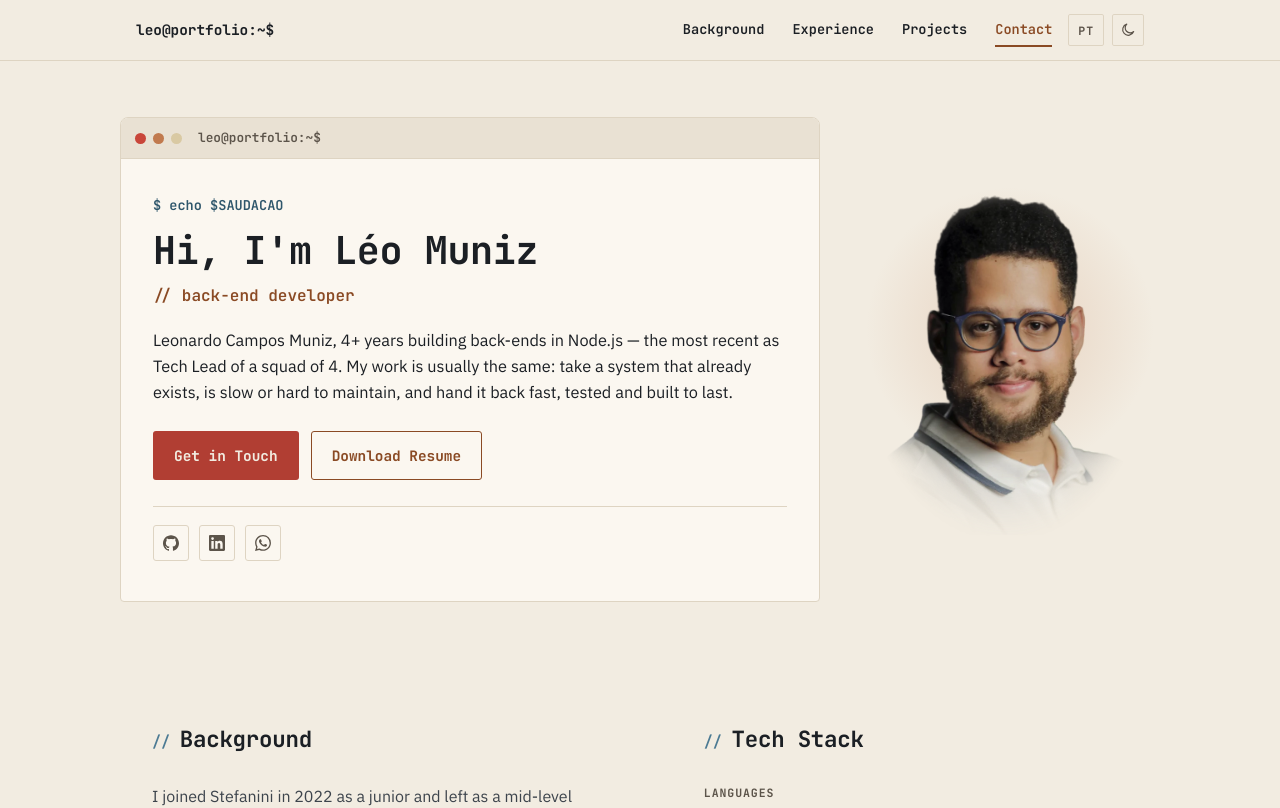
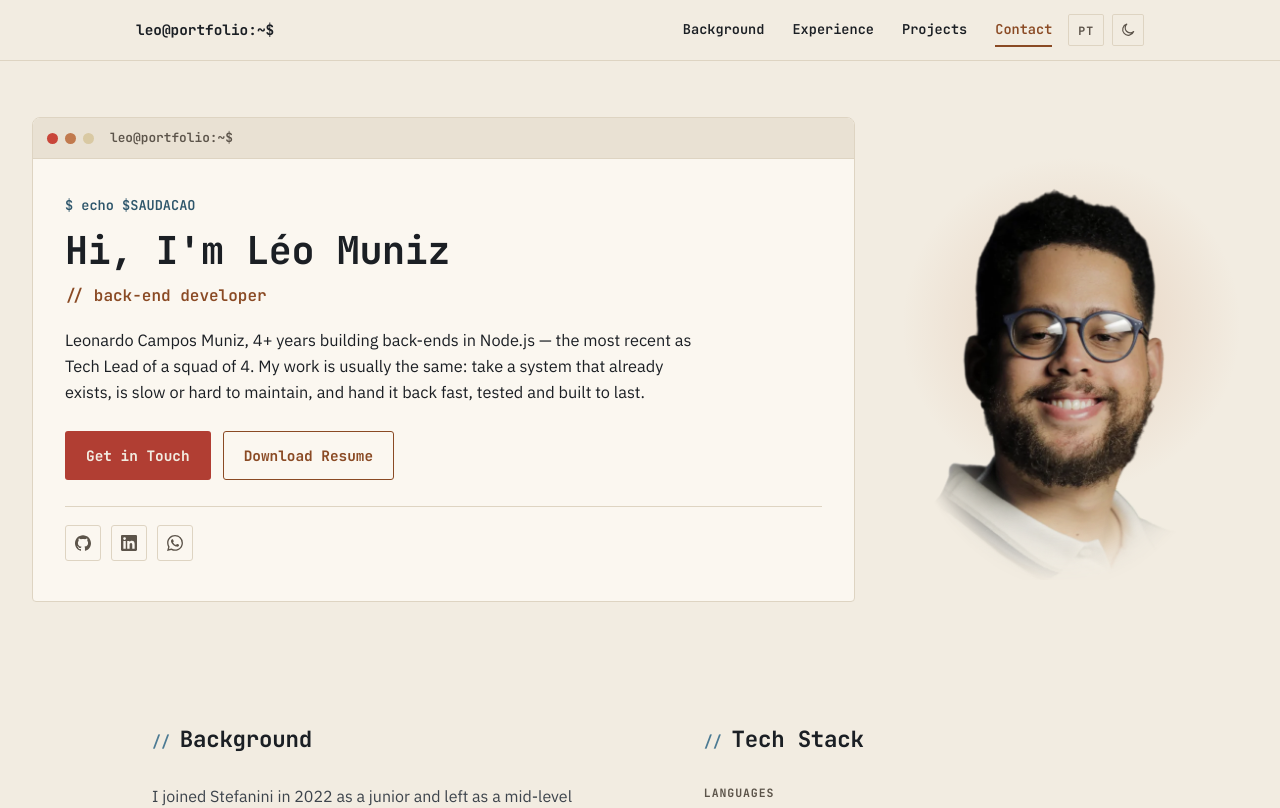
Before and after one commit to leonardomuniz/portfolio, a React (Vite) app: page / in a window 1280 px wide. Shown: the top 808 px of the page. Built offline with nearby package versions, Linux system fonts and the light colour scheme.

Commit message:
feat: redimenciona hero

```diff
--- a/src/components/Hero/Hero.css
+++ b/src/components/Hero/Hero.css
@@ -4,22 +4,19 @@
 
 /* ==========================================================
    GRADE: TERMINAL + RETRATO
-   No celular o retrato vem antes do terminal (order: -1),
-   pequeno e centralizado. A partir de 960px os dois dividem
-   a largura 70/30, com o retrato à direita.
+   Mesma largura dos Projetos (--max-width-wide), mais larga que
+   as seções de texto. A partir de 960px terminal e retrato
+   dividem a largura 70/30. Abaixo disso o retrato não aparece:
+   empilhado em cima do terminal, ficava um rosto solto acima da
+   janela.
 =========================================================== */
 .hero-grade {
-  max-width: var(--max-width);
+  max-width: var(--max-width-wide);
   margin: 0 auto;
-  display: flex;
-  flex-direction: column;
-  gap: 12px;
 }
 
 .hero-retrato {
-  order: -1;
-  width: min(220px, 60%);
-  margin: 0 auto;
+  display: none;
 }
 
 @media (min-width: 960px) {
@@ -31,8 +28,7 @@
   }
 
   .hero-retrato {
-    order: 0;
-    width: 100%;
+    display: block;
   }
 }
 
--- a/src/components/Hero/Retrato/Retrato.tsx
+++ b/src/components/Hero/Retrato/Retrato.tsx
@@ -11,6 +11,9 @@ const FOTOS = ['/foto_leo_1.webp', '/foto_leo_2.webp', '/foto_leo_3.webp']
  * as três fotos em loop. Só a primeira é anunciada ao leitor de tela — as
  * outras são a mesma pessoa e ficam aria-hidden. Com movimento reduzido,
  * fica só a primeira foto, parada.
+ *
+ * No celular o Hero esconde o retrato (display: none); com loading="lazy"
+ * as fotos nem são baixadas lá, porque imagem sem caixa nunca "entra" na tela.
  */
 function Retrato() {
   const { textos } = useIdioma()
@@ -27,6 +30,7 @@ function Retrato() {
             aria-hidden={i === 0 ? undefined : true}
             width={720}
             height={900}
+            loading="lazy"
             decoding="async"
           />
         ))}
--- a/src/components/Projetos/Projetos.css
+++ b/src/components/Projetos/Projetos.css
@@ -11,7 +11,7 @@
   .projeto-lista {
     grid-template-columns: repeat(3, 1fr);
     /* Escapa do container da seção para ficar mais largo que o resto. */
-    width: min(1320px, calc(100vw - 64px));
+    width: min(var(--max-width-wide), calc(100vw - 64px));
     position: relative;
     left: 50%;
     transform: translateX(-50%);
--- a/src/index.css
+++ b/src/index.css
@@ -20,6 +20,9 @@
   --font-sans: 'IBM Plex Sans', -apple-system, BlinkMacSystemFont, 'Segoe UI', sans-serif;
 
   --max-width: 1040px;
+  /* Hero e Projetos escapam da coluna de texto e ficam mais largos
+     que o resto — é a quebra visual entre as seções. */
+  --max-width-wide: 1320px;
 }
 
 /* ==========================================================
```
